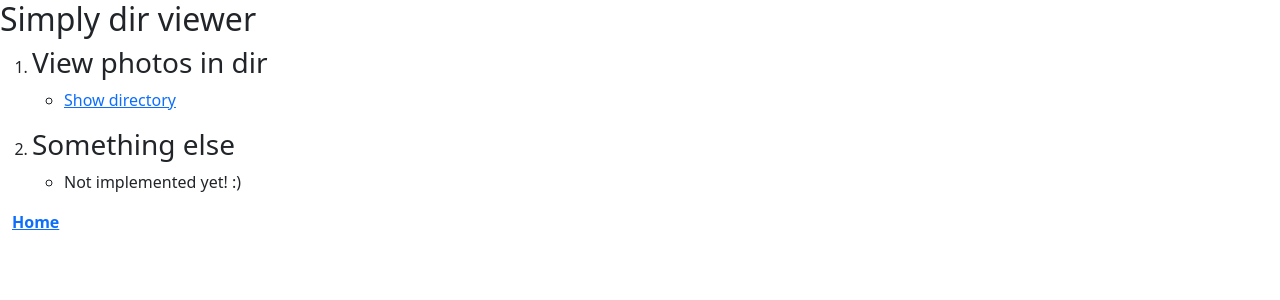
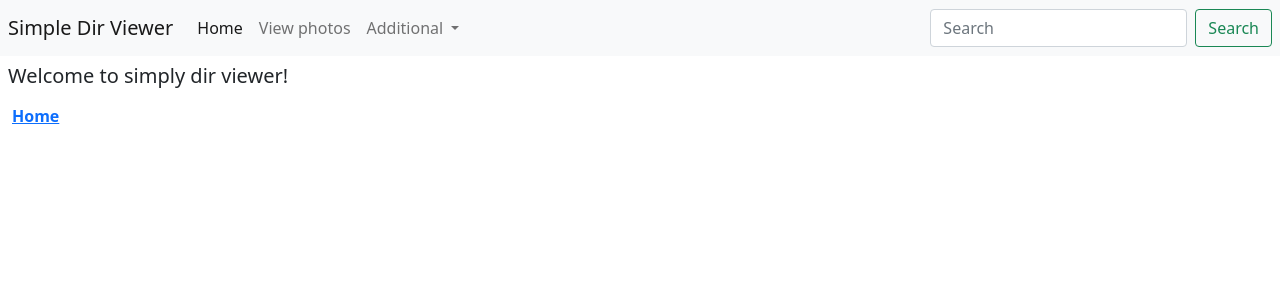
Before and after one commit to tol2000/simply_dir_viewer, a Flask app: page / in a window 1280 px wide. Shown: the top 300 px of the page. Run offline with Flask 2, Linux system fonts and the light colour scheme.

Commit message:
release 3.31: add navbar to index page

```diff
--- a/templates/base.html
+++ b/templates/base.html
@@ -22,12 +22,13 @@
         </title>
     </head>
     <body>
-        <div class="container-fluid position-relative p-0 m-0">
+        <div class="container-fluid p-0 m-0">
             {% block body %}
             Base body
             {% endblock %}
         </div>
-        <div class="container-fluid position-relative mt-3">
+
+        <div class="container-fluid mt-3">
             <p><a class="home_link" href="{{ url_for('index') }}">Home</a></p>
         </div>
 
--- a/templates/index.html
+++ b/templates/index.html
@@ -5,19 +5,38 @@ Index
 {% endblock %}
 
 {% block body %}
-    <h2>Simply dir viewer</h2>
-    <ol>
-        <li>
-            <h3>View photos in dir</h3>
-            <ul>
-                <li><p><a class="dir_link" href="{{url_for('dir_photos_app.show_dir')}}">Show directory</a></p></li>
-            </ul>
-        </li>
-        <li>
-            <h3>Something else</h3>
-            <ul>
-                <li><p>Not implemented yet! :)</p></li>
-            </ul>
-        </li>
-    </ol>
+    <nav class="navbar navbar-expand-md navbar-light bg-light">
+        <div class="container-fluid p-0 mx-2">
+            <a class="navbar-brand" href="{{ url_for('index') }}">Simple Dir Viewer</a>
+            <button class="navbar-toggler" type="button" data-bs-toggle="collapse" data-bs-target="#navbarSupportedContent" aria-controls="navbarSupportedContent" aria-expanded="false" aria-label="Toggle navigation">
+                <span class="navbar-toggler-icon"></span>
+            </button>
+            <div class="collapse navbar-collapse" id="navbarSupportedContent">
+                <ul class="navbar-nav me-auto mb-2 mb-lg-0">
+                    <li class="nav-item">
+                        <a class="nav-link active" aria-current="page" href="{{ url_for('index') }}">Home</a>
+                    </li>
+                    <li class="nav-item">
+                        <a class="nav-link" href="{{ url_for('dir_photos_app.show_dir') }}">View photos</a>
+                    </li>
+                    <li class="nav-item dropdown disabled">
+                        <a class="nav-link dropdown-toggle" href="#" id="navbarDropdown" role="button" data-bs-toggle="dropdown" aria-expanded="false">
+                            Additional
+                        </a>
+                        <ul class="dropdown-menu" aria-labelledby="navbarDropdown">
+                            <li><a class="dropdown-item disabled" href="#">Not implemented</a></li>
+                            <li><hr class="dropdown-divider"></li>
+                            <li><a class="dropdown-item disabled" href="#">And this is not implemented too! :)</a></li>
+                        </ul>
+                    </li>
+                </ul>
+                <form class="d-flex">
+                  <input class="form-control me-2" type="search" placeholder="Search" aria-label="Search">
+                  <button class="btn btn-outline-success" type="submit">Search</button>
+                </form>
+            </div>
+        </div>
+    </nav>
+
+    <h5 class="m-2">Welcome to simply dir viewer!</h5>
 {% endblock %}
```
